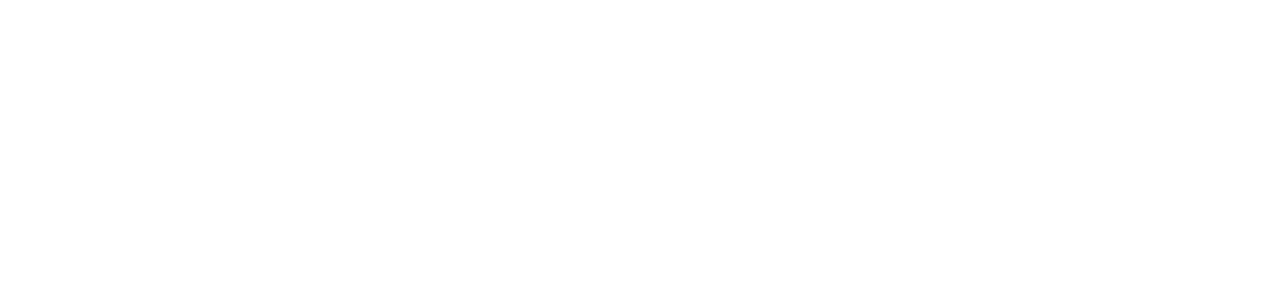
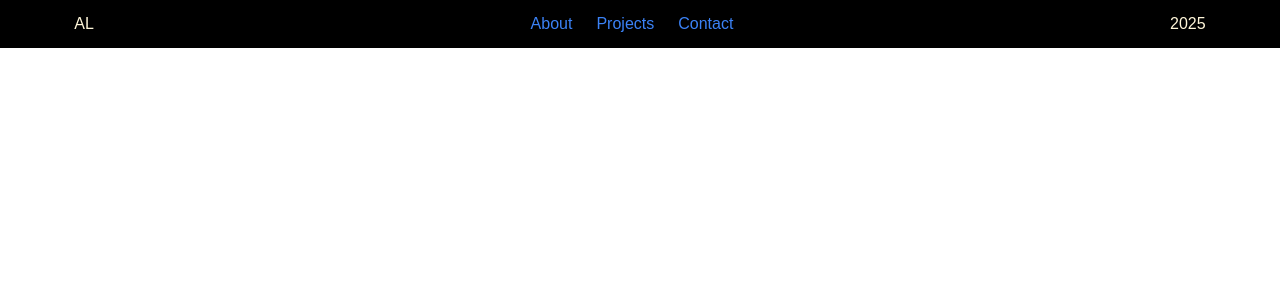
Before and after one commit to AntLacerda/portfolio, a Next.js app: page / in a window 1280 px wide. Shown: the top 300 px of the page. Built offline with nearby package versions, Linux system fonts and the light colour scheme; a web font is replaced by a local one.

Commit message:
Feat: Criando os elementos do menu superior
Issue: #01

```diff
--- a/app/page.tsx
+++ b/app/page.tsx
@@ -1,9 +1,10 @@
 import Image from "next/image";
+import TopMenu from "../components/top-menu";
 
 export default function Home() {
   return (
     <div className="">
-
+      <TopMenu />
     </div>
   );
 }
--- /dev/null
+++ b/components/top-menu.tsx
@@ -0,0 +1,13 @@
+export default function TopMenu() {
+    return (
+        <header className="w-full h-12 bg-black flex items-center justify-around gap-72 text-[#FFF6D9] font-unifraktur p-5">
+            <span className="">AL</span>
+            <nav className="space-x-4 flex gap-6 text-[#FFF6D9]">
+                <a href="#about" className="">About</a>
+                <a href="#projects" className="">Projects</a>
+                <a href="#contact" className="">Contact</a>
+            </nav>
+            <span className="">2025</span>
+        </header>
+    )
+}
```
